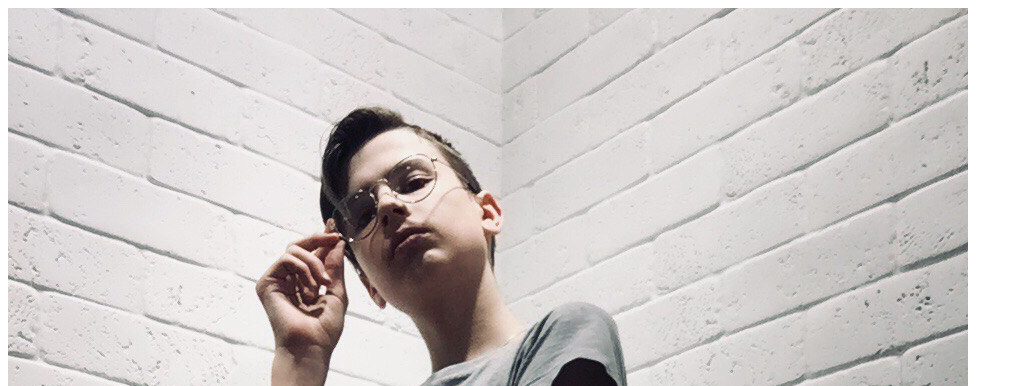
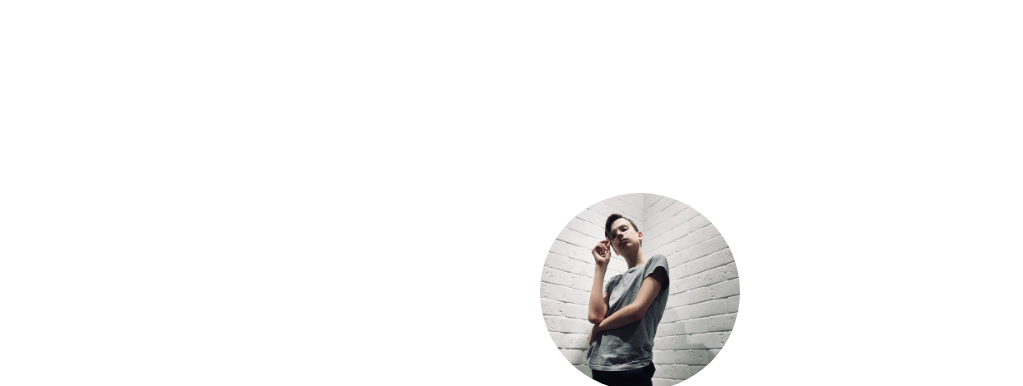
Before and after one commit to Lyzhenkoff/about-lyzhenkoff, a plain HTML site: page index.html in a window 1280 px wide. Shown: the top 386 px of the page, without its empty margins (0-1023 px from the left). Drawn offline with Linux system fonts and the light colour scheme; a web font is replaced by a local one.

Commit message:
update index.html

```diff
--- a/index.html
+++ b/index.html
@@ -4,7 +4,7 @@
     <meta charset="UTF-8">
     <title>Все обо мне</title>
     <link href="https://fonts.googleapis.com/css?family=PT+Sans+Caption&display=swap" rel="stylesheet">
-  <link href = "style.css">
+    <link href="style.css" rel="stylesheet">
 </head>
 <body>
 <div class="all-container">
```
Lines whose indentation alone changed are shown as unchanged.
